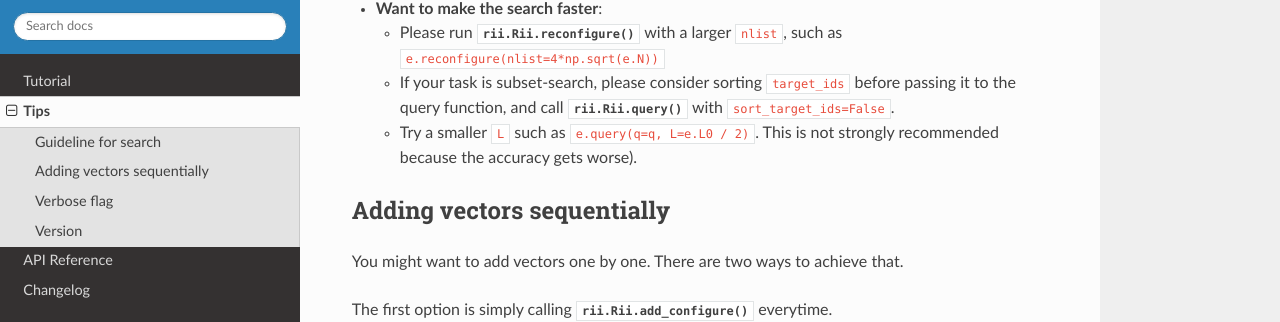
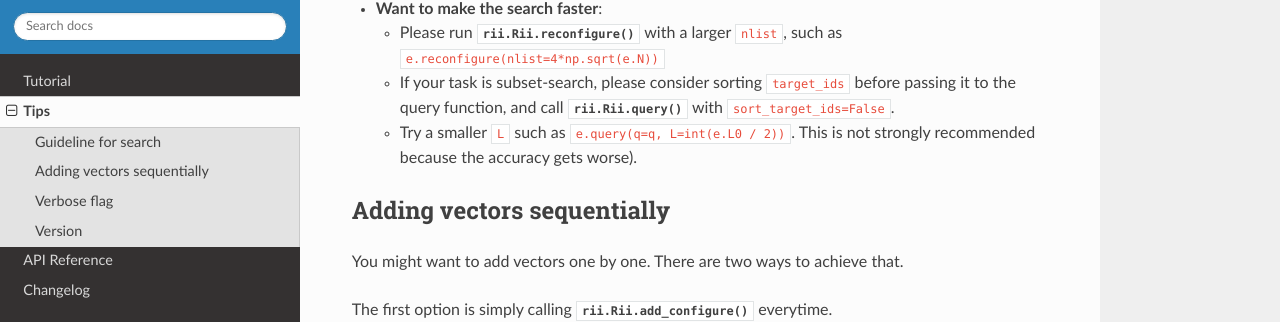
Before and after one commit to matsui528/rii, a Sphinx documentation site: the page built from docs/source/tips.rst, in a window 1280 px wide and 900 px high, scrolled down 331 px. Shown: the part 133-455 px from the top of the window. Built offline with Sphinx 7.4.7 and the Read the Docs theme 2.0.0, drawn with Linux system fonts in a browser that asks for light colours; formulas are drawn with MathJax 3.

Commit message:
updated docs a bit

```diff
--- a/docs/source/tips.rst
+++ b/docs/source/tips.rst
@@ -33,7 +33,7 @@ Some useful tips for tuning of search parameters:
     passing it to the query function, and call :func:`rii.Rii.query` with
     ``sort_target_ids=False``.
 
-  - Try a smaller ``L`` such as ``e.query(q=q, L=e.L0 / 2)``.
+  - Try a smaller ``L`` such as ``e.query(q=q, L=int(e.L0 / 2))``.
     This is not strongly recommended because the accuracy gets worse).
 
 
```
